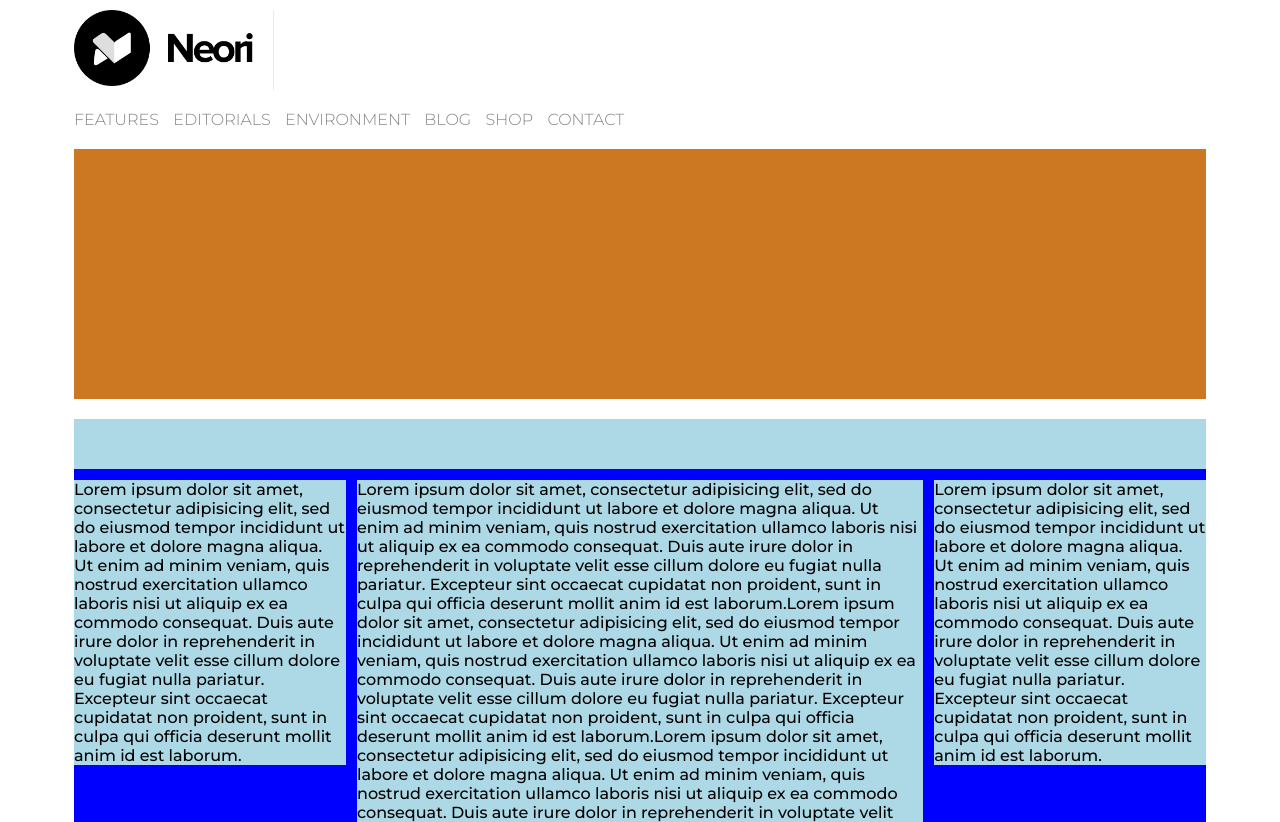
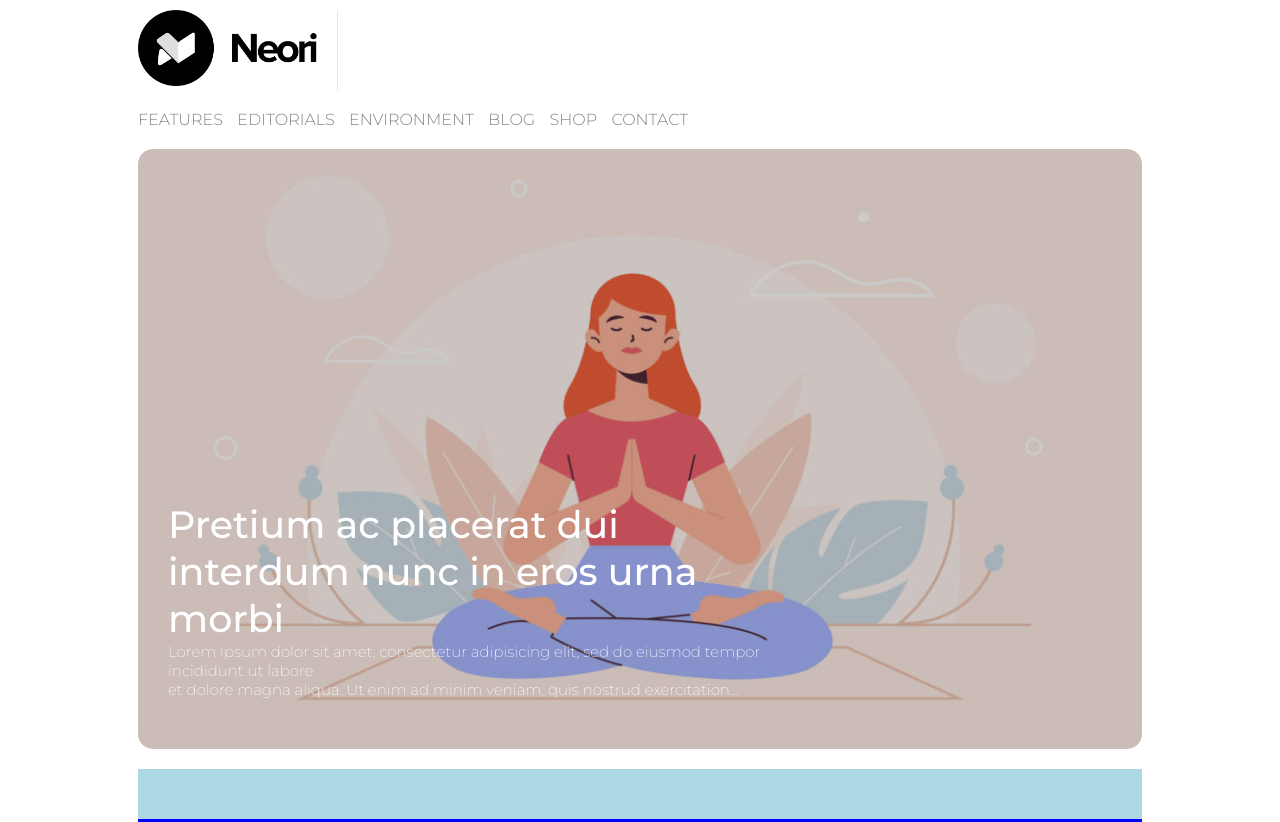
Before and after one commit to daniele-fortuna93/htmlcss-wp, a plain HTML site: page index.html in a window 1280 px wide. Shown: the top 822 px of the page. Drawn offline with Linux system fonts and the light colour scheme.

Commit message:
Banner completo

```diff
--- a/css/style.css
+++ b/css/style.css
@@ -13,9 +13,17 @@ body{
   clear: both;
 }
 .container{
-  width: 90%;
+  width: 80%;
   margin: auto;
   padding: 10px;
+}
+.overlay{
+  position: absolute;
+  top: 0;
+  right: 0;
+  bottom: 0;
+  left: 0;
+  background-color: rgba(0, 0, 0, 0.2);
 }
 /* intestazione */
 .logo{
@@ -38,12 +46,38 @@ body{
   margin-right: 10px;
 }
 /* /intestazione */
+
 /* corpo centrale */
+/* banner */
 .banner{
-  height: 250px;
-  background-color: #cc7722;
+  position: relative;
   margin: 20px 0;
 }
+.banner img, .overlay, .banner{
+  border-radius: 15px;
+}
+.banner img{
+  display: block;
+  width: 100%;
+  height: 600px;
+  object-fit: cover;
+}
+.text-banner{
+  position: absolute;
+  bottom: 50px;
+  left: 30px;
+  width: 60%;
+  color: white;
+}
+.text-banner h3{
+  font-size: 38px;
+  font-weight: 500;
+}
+.text-banner p{
+  font-size: 15px;
+  font-weight: 200;
+}
+/* /banner */
 .box{
   background-color: blue;
   margin-bottom: 5px;
--- a/index.html
+++ b/index.html
@@ -11,9 +11,12 @@
     <div class="container">
       <!-- intestazione -->
       <header>
+        <!-- logo -->
         <div class="logo">
           <img src="img/logo.png" alt="">
         </div>
+        <!-- /logo -->
+        <!-- menu navigazione -->
         <nav class="nav-bar">
           <ul>
             <a href="#">Features</a>
@@ -24,11 +27,19 @@
             <a href="#">Contact</a>
           </ul>
         </nav>
+        <!-- /menu navigazione -->
       </header>
       <!-- /intestazione -->
       <!-- corpo centrale -->
       <main>
         <section class="banner">
+          <div class="overlay">
+          </div>
+          <img src="img/banner.jpg" alt="">
+          <div class="text-banner">
+            <h3>Pretium ac placerat dui interdum nunc in eros urna morbi</h3>
+            <p>Lorem ipsum dolor sit amet, consectetur adipisicing elit, sed do eiusmod tempor incididunt ut labore<br> et dolore magna aliqua. Ut enim ad minim veniam, quis nostrud exercitation...</p>
+          </div>
         </section>
         <section class="box">
           <div class="title">
```
